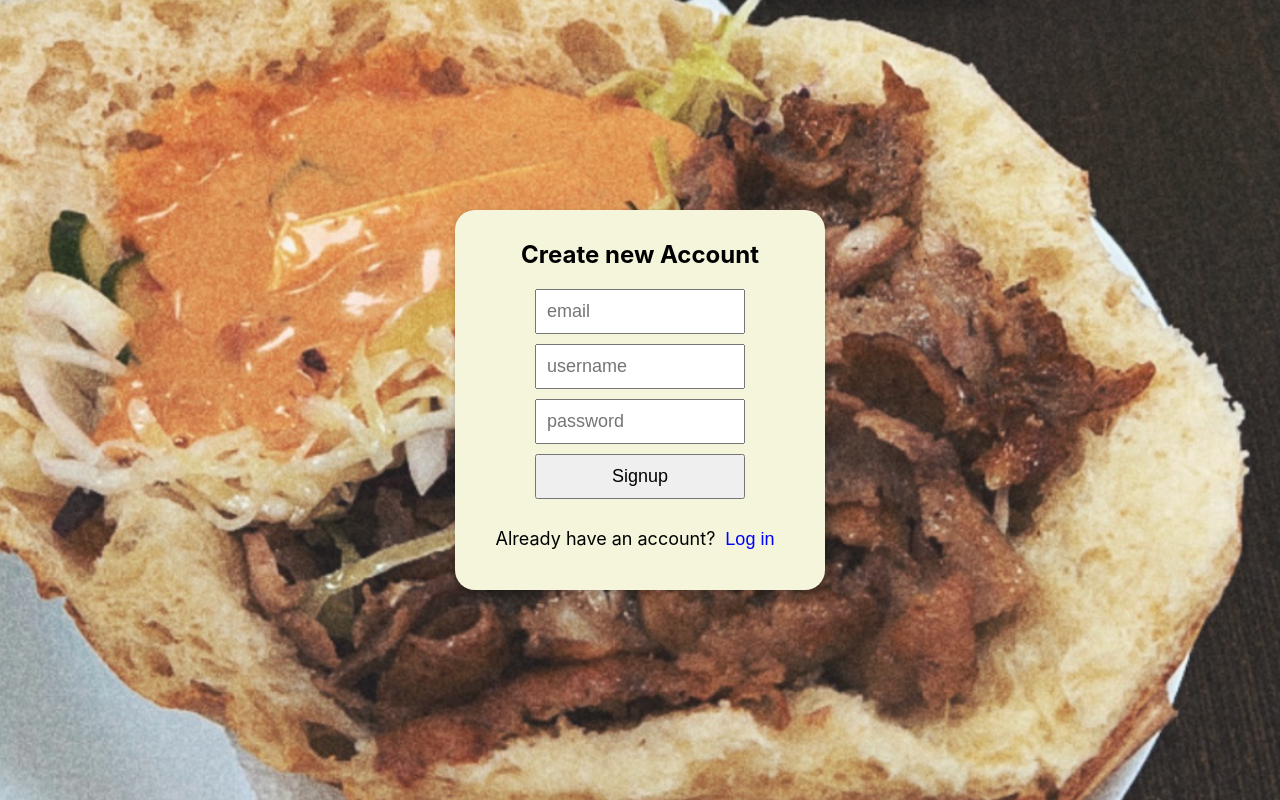
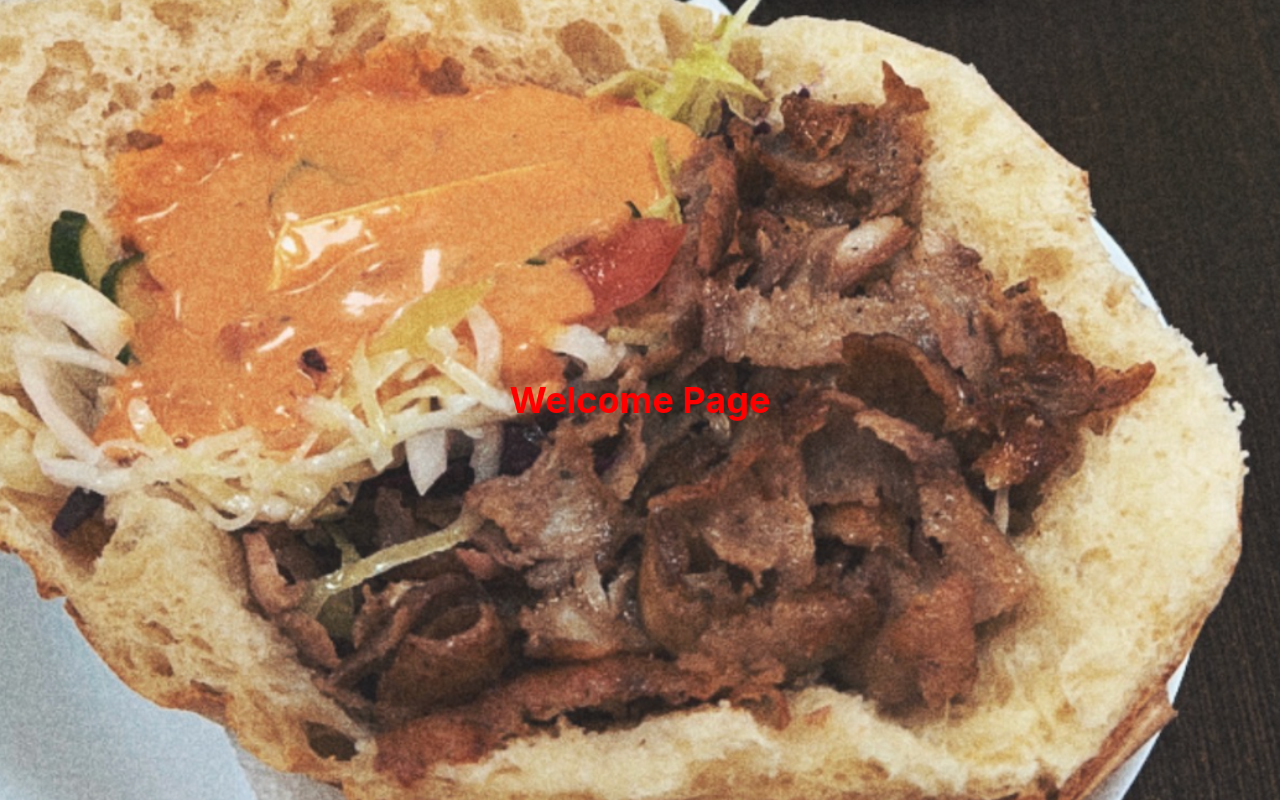
Before and after one commit to Schmarvinius/CookCaptain, a React (Create React App) app in the folder clientside/: page /welcome in a window 1280 px wide. Built offline with nearby package versions, Linux system fonts and the light colour scheme.

Commit message:
routing enabled

```diff
--- a/clientside/package.json
+++ b/clientside/package.json
@@ -8,6 +8,7 @@
     "@testing-library/user-event": "^13.5.0",
     "react": "^18.2.0",
     "react-dom": "^18.2.0",
+    "react-router-dom": "^6.11.2",
     "react-scripts": "5.0.1",
     "web-vitals": "^2.1.4"
   },
--- a/clientside/src/App.js
+++ b/clientside/src/App.js
@@ -1,11 +1,20 @@
+import { Routes, Route, BrowserRouter } from 'react-router-dom';
 import './App.css';
 import MyLogin from './LoginSignUp/Login';
+import MyWelcomePage from './MainViews/WelcomePage';
 
 function App() {
   return (
-    <div>
-      <MyLogin/>
-    </div>
+    // <div>
+    //   <MyLogin/>
+    // </div>
+    <BrowserRouter>
+      <Routes>
+        <Route path="/" element={<MyLogin />} />
+        <Route path="/welcome" element={<MyWelcomePage />} />
+      </Routes>
+
+    </BrowserRouter>
   );
 }
 
--- a/clientside/src/LoginSignUp/Login.js
+++ b/clientside/src/LoginSignUp/Login.js
@@ -1,12 +1,13 @@
 import React, {useState} from 'react';
 import './styles.css';
+import { useNavigate } from "react-router-dom";
 
 function MyLogin() {
-
+    const navigate = useNavigate();
     const [isSignUp, setIsSignUp] = useState(true);
 
     function handleLogin(){
-        alert("login");
+        navigate("/welcome");
     }
     function handleSignUp(){
         alert("signup");
@@ -24,12 +25,10 @@ function MyLogin() {
                 <br/>
                 <button onClick={isSignUp? handleSignUp : handleLogin}type="submit">{isSignUp ? "Signup" : "Login"}</button>
                 <br/>
-                {/* <p  onClick={() => setIsSignUp(prevValue => !prevValue)}>{isSignUp ? "Already have account?": "Create Account"}</p> */}
                 <text>{isSignUp ? "Already have an account?" : "Don't have an account?"}</text>
                 <button type="button"  onClick={() => setIsSignUp(prevValue => !prevValue)}>{isSignUp ? "Log in": "Sign up"}</button>
             </form>
         </div>
     );
 }
-
 export default MyLogin;
--- /dev/null
+++ b/clientside/src/MainViews/WelcomePage.js
@@ -0,0 +1,12 @@
+import React from 'react';
+import './styles.css';
+
+function MyWelcomePage(){
+    return (
+        <div class="page-container">
+            <h1>Welcome Page</h1>
+        </div>
+    );
+}
+
+export default MyWelcomePage;
--- /dev/null
+++ b/clientside/src/MainViews/styles.css
@@ -0,0 +1,10 @@
+/* body {
+    background-image: none;
+} */
+
+.page-container h1 {
+    color:red;
+}
+/* .page-container {
+    background-image: none;
+} */
```
Also changed, not shown: 1 other file (tests, documents, lock files or other folders).
